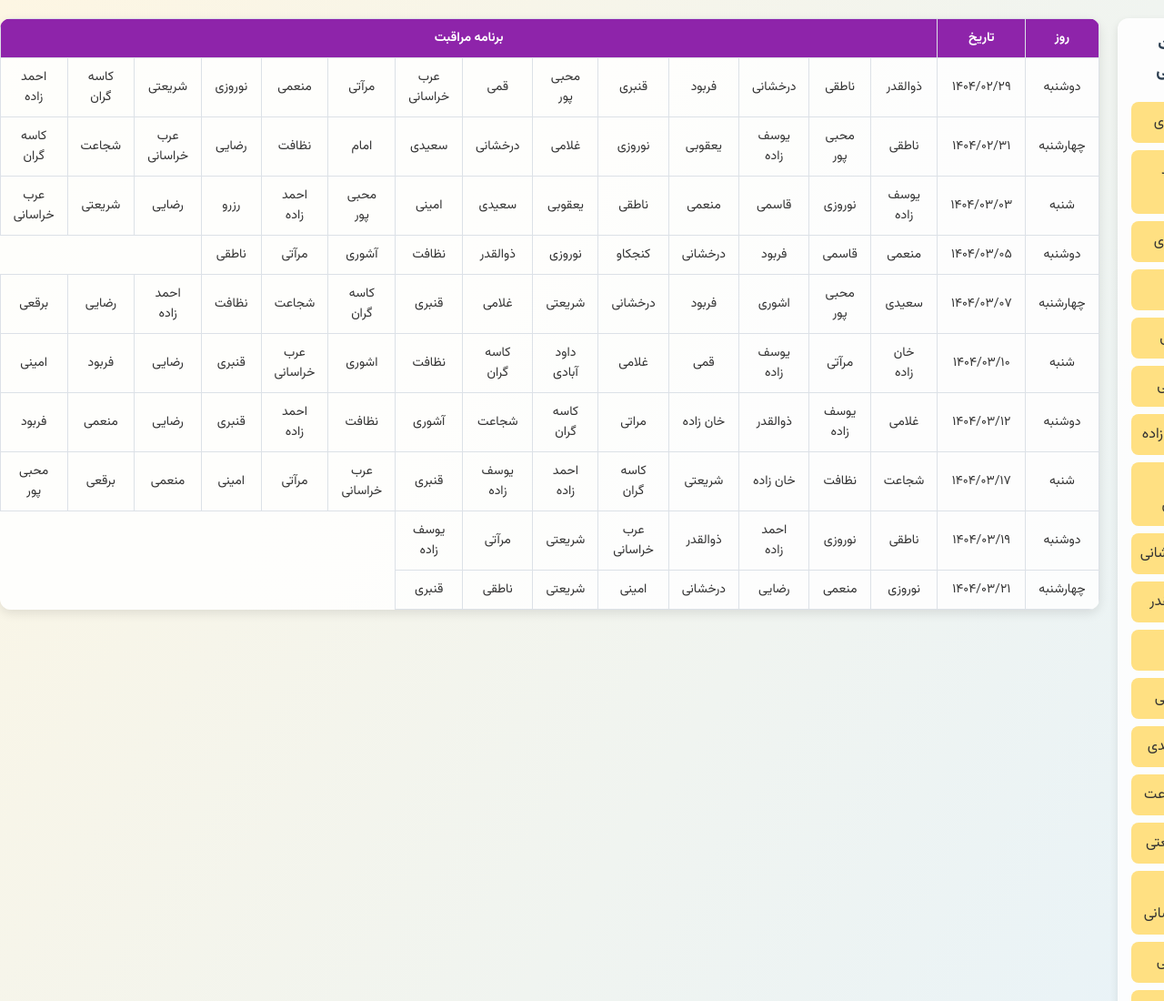
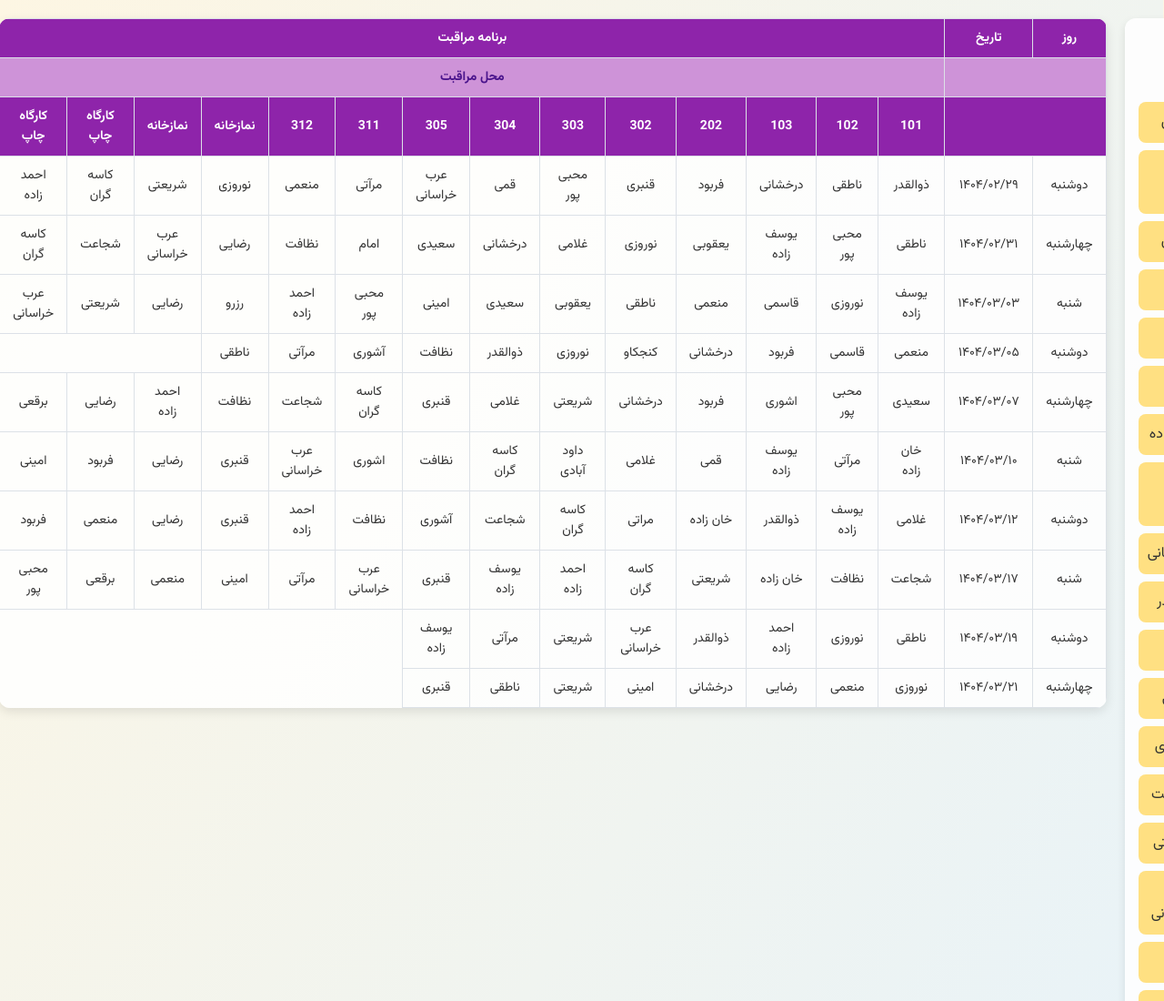
Before and after one commit to sadri7255/barname_moraghebat, a plain HTML site: page index.html in a window 1280 px wide. Shown: the top 1100 px of the page at 91% size. Drawn offline with Linux system fonts and the light colour scheme.

Commit message:
Update index.html

```diff
--- a/index.html
+++ b/index.html
@@ -73,6 +73,14 @@
     .faded {
       opacity: 0.2;
     }
+    thead tr:nth-child(2) th {
+      background-color: #ba68c8;
+      color: white;
+    }
+    thead tr:nth-child(2) th {
+      background-color: #ce93d8;
+      color: #4a148c;
+    }
   </style>
 </head>
 <body>
@@ -88,6 +96,14 @@
           <th>روز</th>
           <th>تاریخ</th>
           <th colspan="14">برنامه مراقبت</th>
+        </tr>
+        <tr>
+          <th colspan="2"></th>
+          <th colspan="14">محل مراقبت</th>
+        </tr>
+        <tr>
+          <th colspan="2"></th>
+          <th>101</th><th>102</th><th>103</th><th>202</th><th>302</th><th>303</th><th>304</th><th>305</th><th>311</th><th>312</th><th>نمازخانه</th><th>نمازخانه</th><th>کارگاه چاپ</th><th>کارگاه چاپ</th>
         </tr>
       </thead>
       <tbody id="schedule-body">
```
